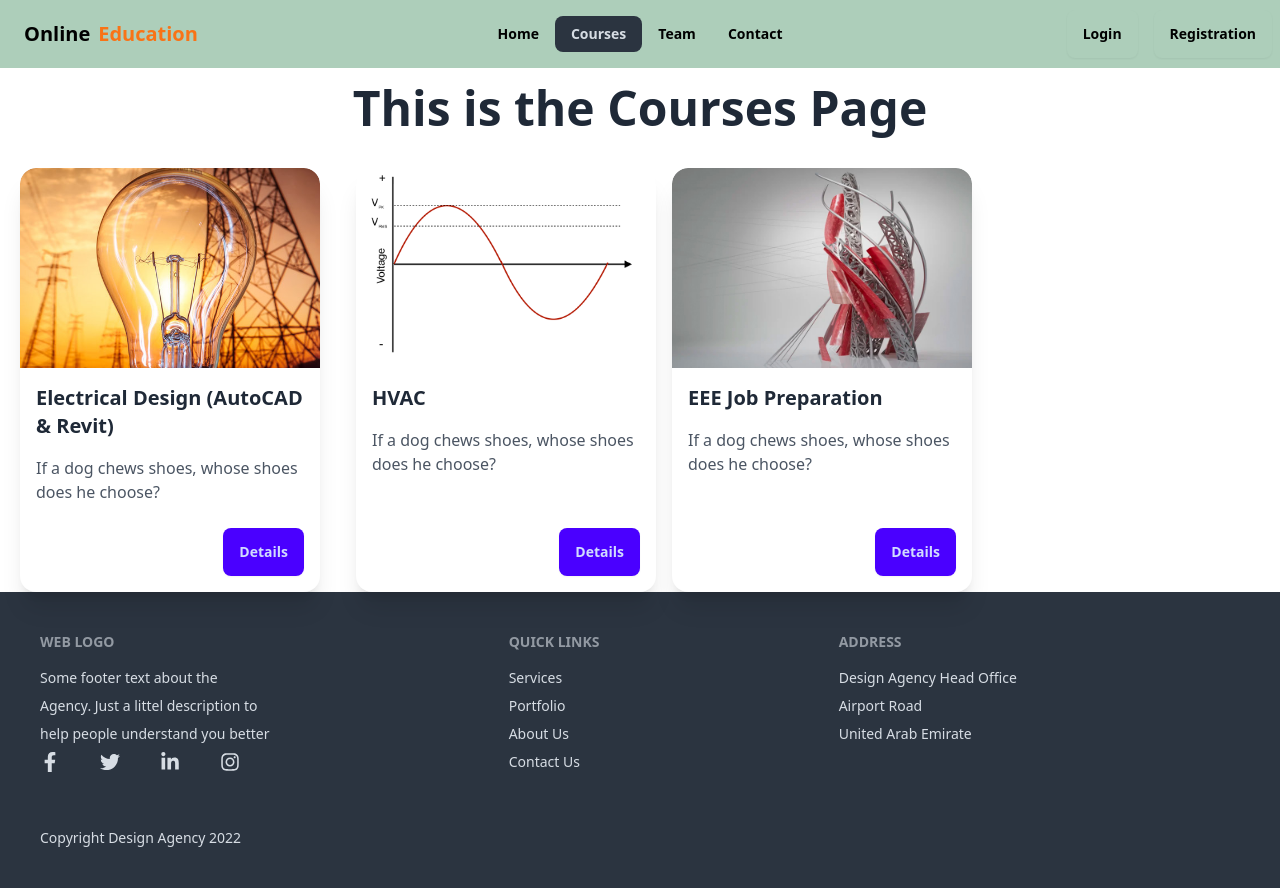
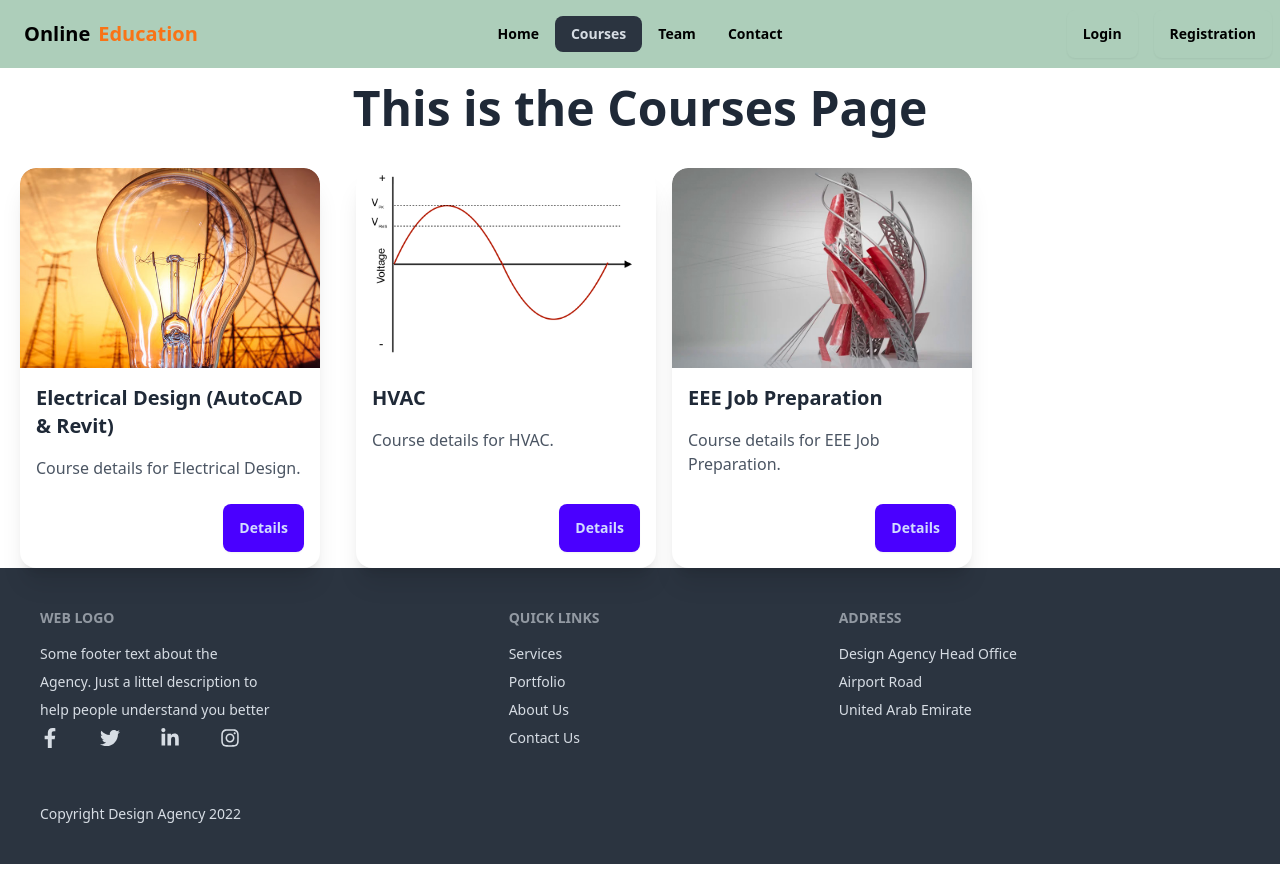
Before and after one commit to Mehedi529/Online-Education-React, a React (Vite) app: page /Courses in a window 1280 px wide. After the commit the page ends 864 px from the top, so only its background shows below. Built offline with nearby package versions, Linux system fonts and the light colour scheme.

Commit message:
updated courses form

```diff
--- a/package.json
+++ b/package.json
@@ -11,6 +11,7 @@
   },
   "dependencies": {
     "@formspree/react": "^2.5.1",
+    "jspdf": "^2.5.1",
     "react": "^18.2.0",
     "react-dom": "^18.2.0",
     "react-icons": "^4.12.0",
--- a/src/pages/Courses/Courses.jsx
+++ b/src/pages/Courses/Courses.jsx
@@ -1,4 +1,5 @@
 /* eslint-disable no-unused-vars */
+// Import the necessary libraries
 import React from 'react';
 import MainMenuContent from '../../components/MainMenuContent';
 import Footer from '../../components/Footer';
@@ -6,21 +7,47 @@ import powerSystem from '../../../public/powerSystem.jpg';
 import ac from '../../../public/ac.png';
 import autocad from '../../../public/autocad.jpg';
 import './Courses.css';
+import jsPDF from 'jspdf';
+
+// Function to generate PDF content
+const generatePDFContent = (courseDetails) => {
+    const pdf = new jsPDF();
+    pdf.text(`Course Details:\n\n${courseDetails}`, 10, 10);
+    return pdf;
+};
 
 const Courses = () => {
+    // Function to handle "Details" button click
+    const handleDetailsClick = (courseDetails, courseTitle) => {
+        // Generate the PDF content
+        const pdf = generatePDFContent(courseDetails);
+
+        // Create a Blob from the PDF content
+        const blob = new Blob([pdf.output('blob')], { type: 'application/pdf' });
+
+        // Create a download link and trigger the download
+        const url = URL.createObjectURL(blob);
+        const link = document.createElement('a');
+        link.href = url;
+        link.download = `${courseTitle}_details.pdf`;
+        document.body.appendChild(link);
+        link.click();
+        document.body.removeChild(link);
+    };
+
     return (
         <div>
             <MainMenuContent />
             <h1 className="text-3xl md:text-4xl lg:text-5xl font-bold text-center my-4">This is the Courses Page</h1>
 
-            <div className="flex flex-col md:flex-row md:space-x-4"> {/* Use flex container to arrange cards horizontally on medium screens and above */}
+            <div className="flex flex-col md:flex-row md:space-x-4">
                 <div className="card bg-base-100 shadow-xl mb-4 md:mb-0">
                     <figure><img src={powerSystem} alt="Power System" className="w-full h-64 object-cover" /></figure>
                     <div className="card-body p-4">
                         <h2 className="card-title text-xl font-bold mb-2">Electrical Design (AutoCAD & Revit)</h2>
-                        <p className="text-gray-600">If a dog chews shoes, whose shoes does he choose?</p>
+                        <p className="text-gray-600">Course details for Electrical Design.</p>
                         <div className="card-actions mt-4 flex justify-end">
-                            <button className="btn btn-primary">Details</button>
+                            <button className="btn btn-primary" onClick={() => handleDetailsClick('Details for Electrical Design', 'Electrical_Design')}>Details</button>
                         </div>
                     </div>
                 </div>
@@ -29,9 +56,9 @@ const Courses = () => {
                     <figure><img src={ac} alt="AC" className="w-full h-64 object-cover" /></figure>
                     <div className="card-body p-4">
                         <h2 className="card-title text-xl font-bold mb-2">HVAC</h2>
-                        <p className="text-gray-600">If a dog chews shoes, whose shoes does he choose?</p>
+                        <p className="text-gray-600">Course details for HVAC.</p>
                         <div className="card-actions mt-4 flex justify-end">
-                            <button className="btn btn-primary">Details</button>
+                            <button className="btn btn-primary" onClick={() => handleDetailsClick('Details for HVAC', 'HVAC')}>Details</button>
                         </div>
                     </div>
                 </div>
@@ -40,9 +67,9 @@ const Courses = () => {
                     <figure><img src={autocad} alt="AutoCAD" className="w-full h-64 object-cover" /></figure>
                     <div className="card-body p-4">
                         <h2 className="card-title text-xl font-bold mb-2">EEE Job Preparation</h2>
-                        <p className="text-gray-600">If a dog chews shoes, whose shoes does he choose?</p>
+                        <p className="text-gray-600">Course details for EEE Job Preparation.</p>
                         <div className="card-actions mt-4 flex justify-end">
-                            <button className="btn btn-primary">Details</button>
+                            <button className="btn btn-primary" onClick={() => handleDetailsClick('Details for EEE Job Preparation', 'EEE_Job_Preparation')}>Details</button>
                         </div>
                     </div>
                 </div>
```
Also changed, not shown: 1 other file (tests, documents, lock files or other folders).
